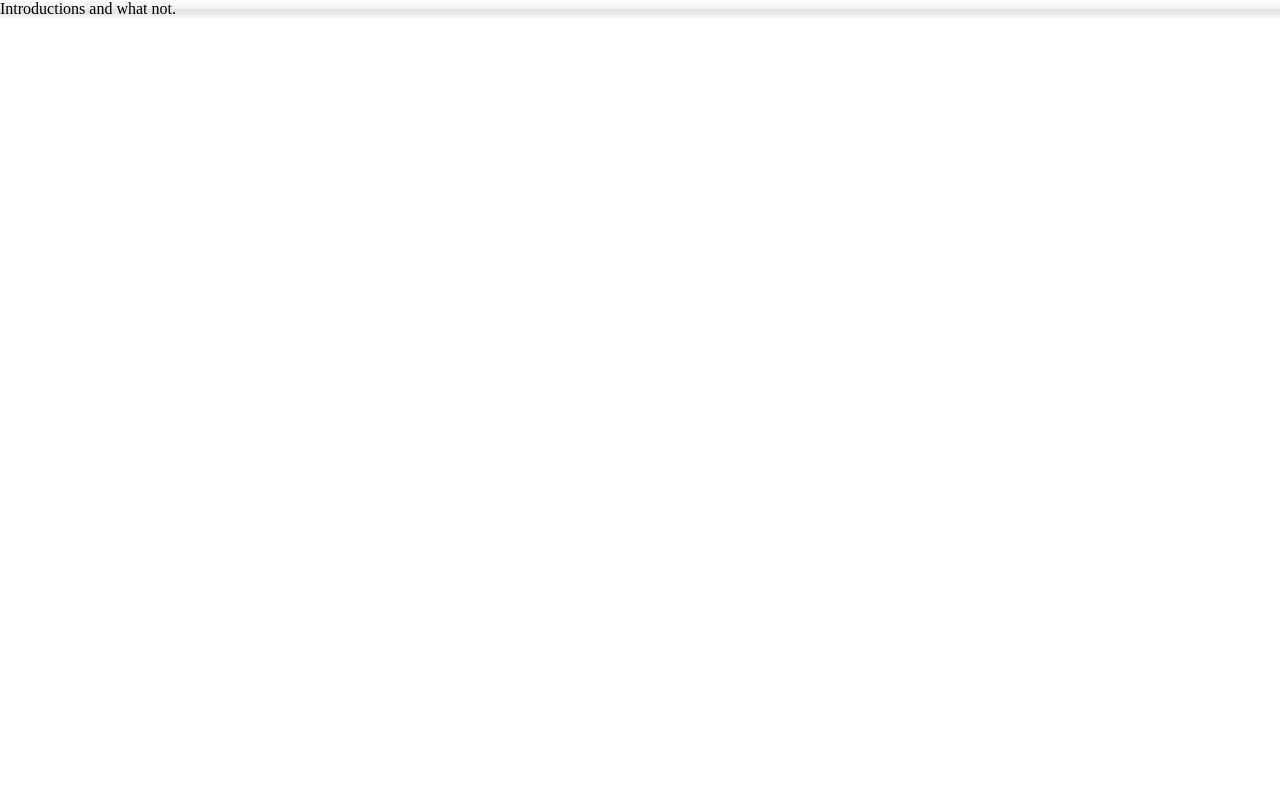
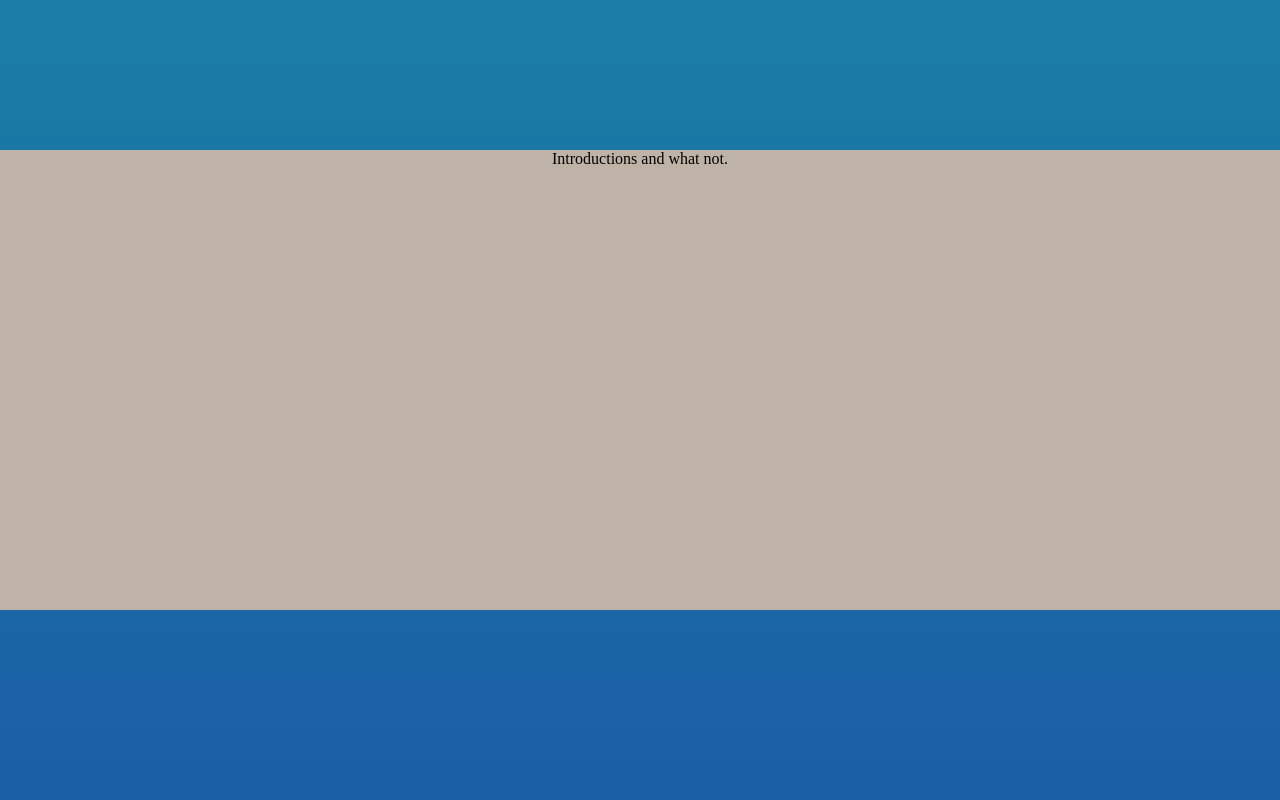
Before and after one commit to jwine85/xombox, a plain HTML site: page index.html in a window 1280 px wide. Shown: the top 800 px of the page. Drawn offline with nearby package versions, Linux system fonts and the light colour scheme.

Commit message:
Modified the index to read correct css file.

```diff
--- a/index.html
+++ b/index.html
@@ -1,7 +1,7 @@
 <!DOCTYPE html>
 <html>
 <head>
-	<link rel="stylesheet" type="text/css" href="css/main.css">
+	<link rel="stylesheet" type="text/css" href="css/xombox.css">
 	<script src="//ajax.googleapis.com/ajax/libs/jquery/1.10.2/jquery.min.js"></script>
 	<!--[if gte IE 9]>
 		<style type="text/css">
```
